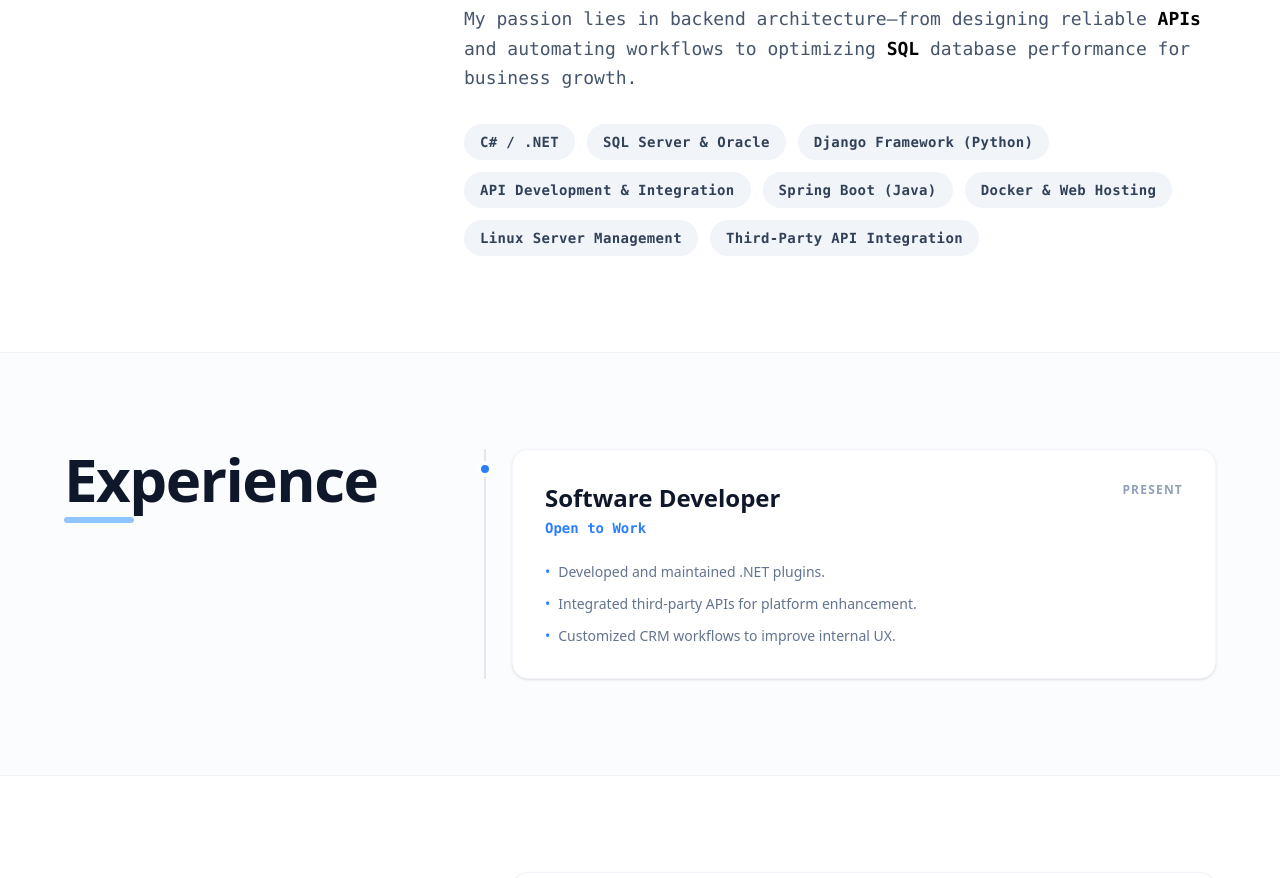
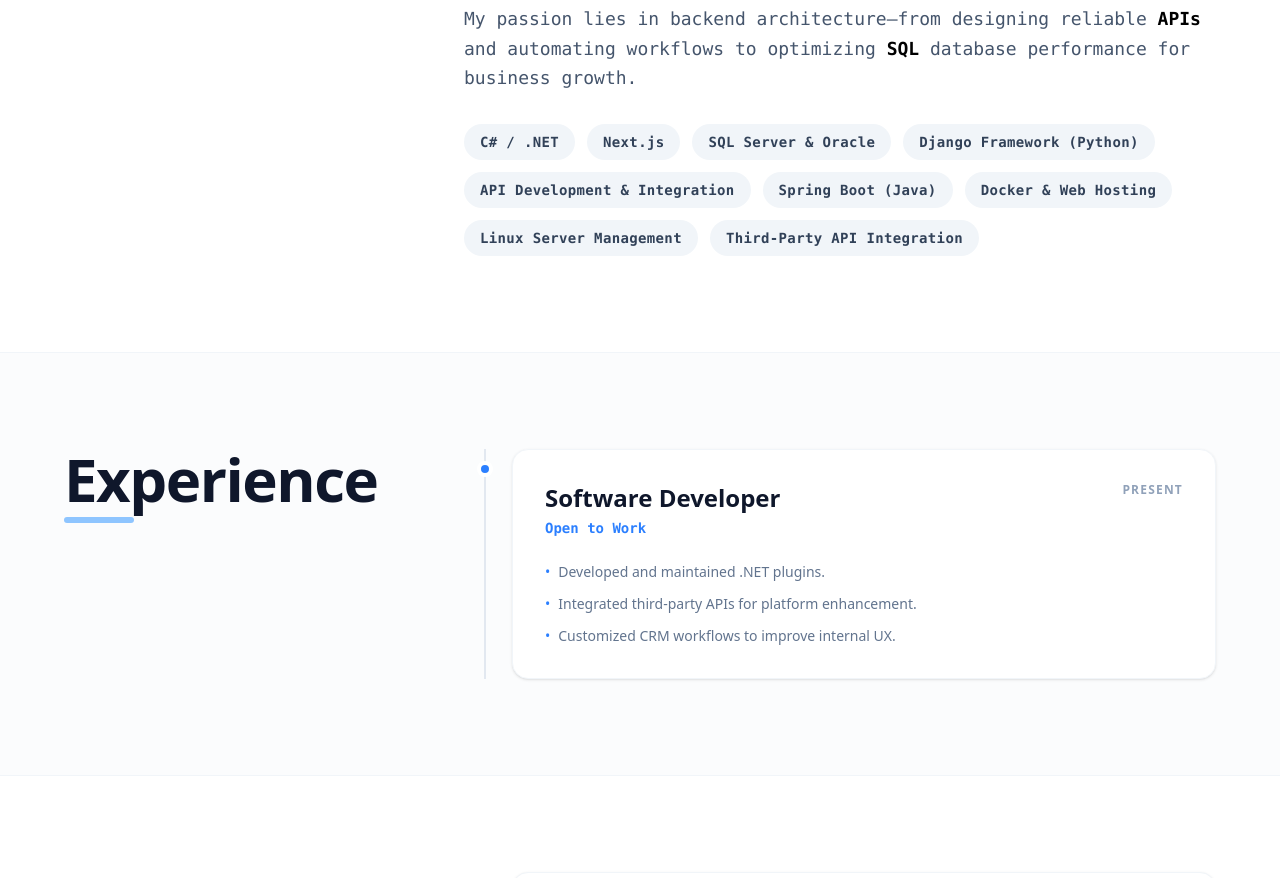
Before and after one commit to samrith-ratana/portfolio, a Next.js app: page / in a window 1280 px wide. Shown: the part 900-1778 px from the top of the page. Built offline with nearby package versions, Linux system fonts and the light colour scheme.

Commit message:
add vrecel v2.0.9

```diff
--- a/src/components/About.tsx
+++ b/src/components/About.tsx
@@ -3,6 +3,7 @@ import React from "react";
 export default function About() {
   const skills = [
     "C# / .NET",
+    "Next.js",
     "SQL Server & Oracle ",
     "Django Framework (Python)",
     "API Development & Integration",
```
